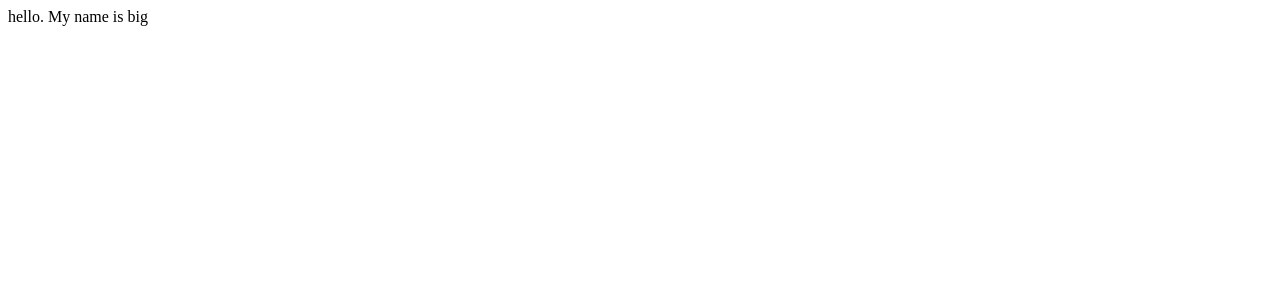
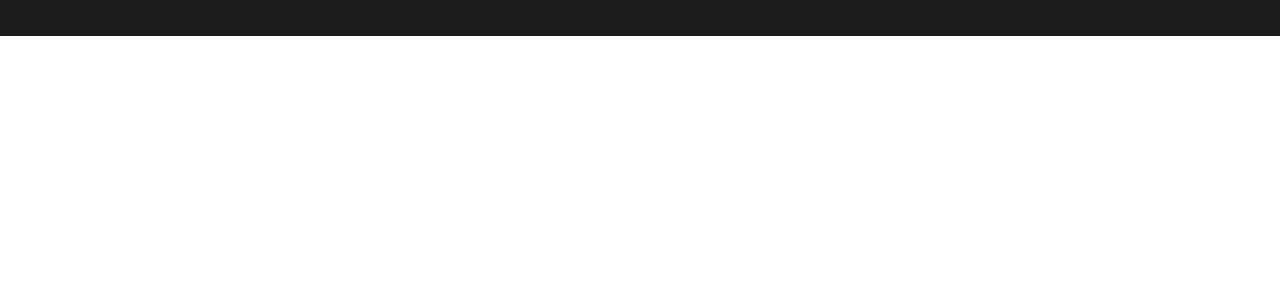
Before and after one commit to zbuster05/dictembeds, a React (Create React App) app: page / in a window 1280 px wide. Shown: the top 300 px of the page. Built offline with nearby package versions, Linux system fonts and the light colour scheme.

Commit message:
enough soydev for one day

```diff
--- /dev/null
+++ b/src/App.css
@@ -0,0 +1,6 @@
+@import './custom/theme_light.css';
+@import './custom/theme_dark.css' screen and (prefers-color-scheme: dark);
+
+.topbar {
+    @apply bg-background-contrast h-9 text-white flex justify-center align-middle
+}
--- a/src/App.jsx
+++ b/src/App.jsx
@@ -1,5 +1,7 @@
+import "./App.css"
+
 export default function App() {
     return (
-        <div>hello. My name is big</div>
+        <div className="topbar">&nbsp;</div>
     )
 }
--- /dev/null
+++ b/src/custom/theme_dark.css
@@ -0,0 +1,4 @@
+:root {
+    --background: #121212;
+    --background-contrast: #1c1c1c;
+}
--- /dev/null
+++ b/src/custom/theme_light.css
@@ -0,0 +1,4 @@
+:root {
+    --background: #121212;
+    --background-contrast: #1c1c1c;
+}
--- /dev/null
+++ b/src/index.css
@@ -0,0 +1,3 @@
+@tailwind base;
+@tailwind components;
+@tailwind utilities;
--- a/src/index.js
+++ b/src/index.js
@@ -1,5 +1,6 @@
 import React from 'react';
 import ReactDOM from 'react-dom';
 import App from './App.jsx';
+import './index.css';
 
 ReactDOM.render(<App />, document.querySelector('#root'));
--- a/tailwind.config.js
+++ b/tailwind.config.js
@@ -1,11 +1,26 @@
+const colors = require('tailwindcss/colors')
+
 module.exports = {
   purge: ['./src/**/*.{js,jsx,ts,tsx}', './public/index.html'],
-  darkMode: false, // or 'media' or 'class'
-  theme: {
-    extend: {},
-  },
-  variants: {
-    extend: {},
-  },
+    darkMode: 'media', // or 'media' or 'class'
+    theme: {
+        extend: {
+            colors: {
+                transparent: 'transparent',
+                current: 'currentColor',
+                black: colors.black,
+                white: colors.white,
+                gray: colors.trueGray,
+                indigo: colors.indigo,
+                background: {
+                    DEFAULT: "var(--background)",
+                    contrast: "var(--background-contrast)"
+                }
+            }
+        },
+    },
+    variants: {
+        extend: {},
+    },
   plugins: [],
 }
```
